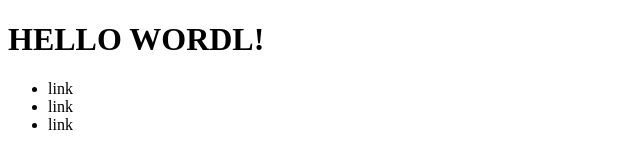
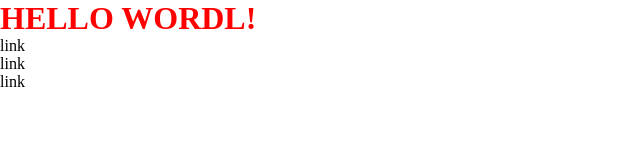
Before and after one commit to Fesposito9197/test-repo, a plain HTML site: page index.html in a window 1280 px wide. Shown: the whole page, without its empty margins (0-640 px from the left). Drawn offline with Linux system fonts and the light colour scheme.

Commit message:
Agiunge foglio di stile

```diff
--- a/index.html
+++ b/index.html
@@ -4,10 +4,11 @@
     <meta charset="UTF-8" />
     <meta http-equiv="X-UA-Compatible" content="IE=edge" />
     <meta name="viewport" content="width=device-width, initial-scale=1.0" />
+    <link rel="stylesheet" href="style.css">
     <title>Document</title>
   </head>
   <body>
-    <h1>HELLO WORDL!</h1>
+    <h1 class="main_title">HELLO WORDL!</h1>
     <ul>
       <li>link</li>
       <li>link</li>
--- /dev/null
+++ b/style.css
@@ -0,0 +1,8 @@
+*{
+    box-sizing: border-box;
+    margin: 0;
+    padding: 0;
+}
+.main_title{
+    color: red;
+}
```
